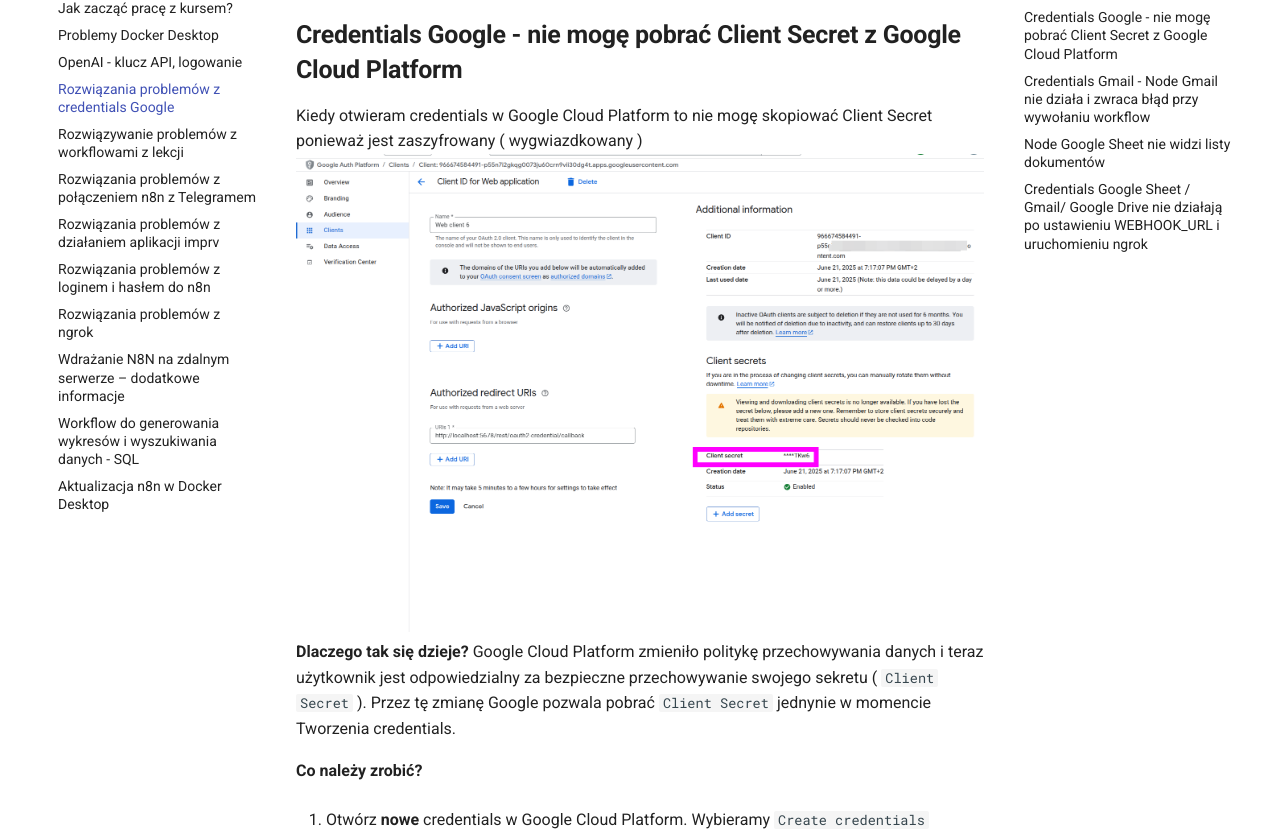
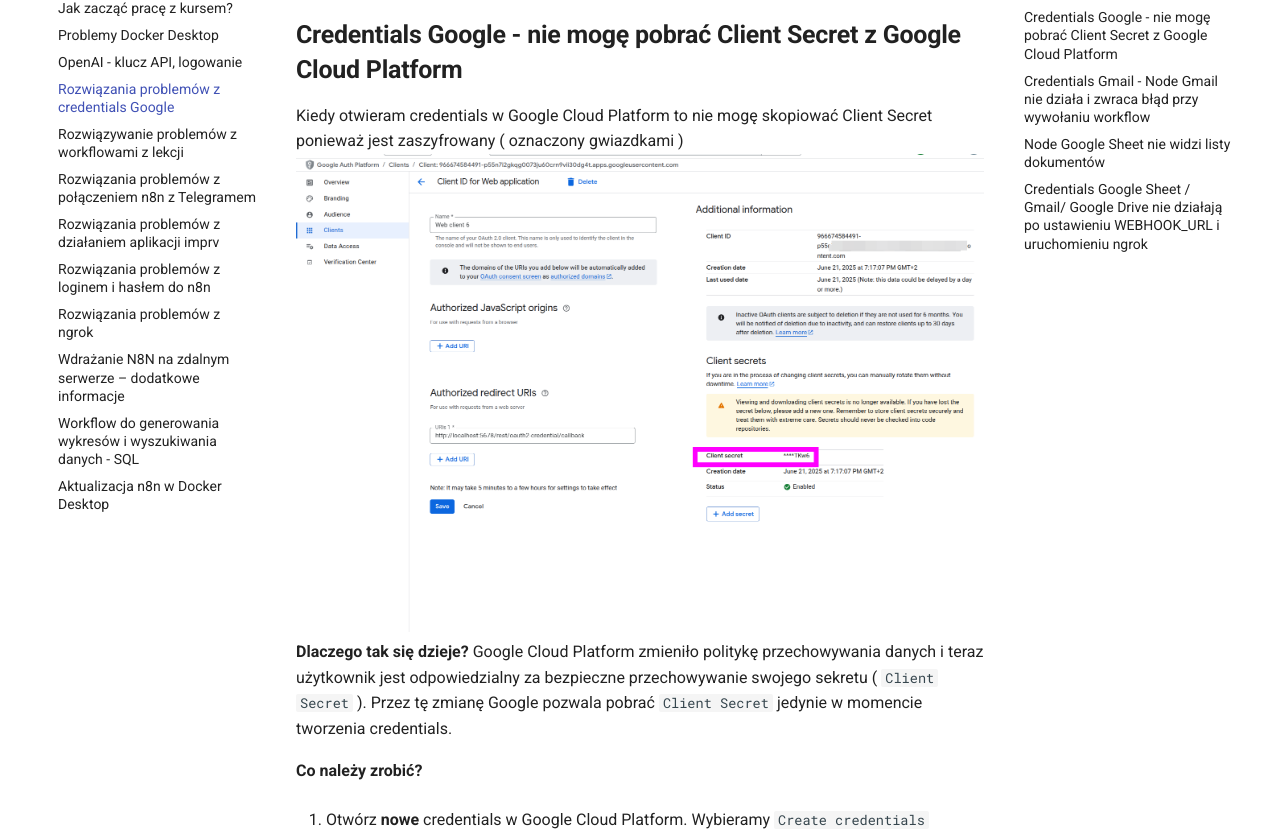
Before and after one commit to imprv-ai/agenci-ai-faq, an MkDocs documentation site: the page built from docs/pages/04_credentiale_credentials_problems.md, in a window 1280 px wide and 1400 px high, scrolled down 962 px. Shown: the part 154-985 px from the top of the window. Built offline with MkDocs 1.6.1 and Material for MkDocs 9.7.7, drawn with Linux system fonts in a browser that asks for light colours; comment, search, counter and statistics services are not loaded; some of the changed text lies outside the part shown.

Commit message:
fix typos

```diff
--- a/docs/pages/04_credentiale_credentials_problems.md
+++ b/docs/pages/04_credentiale_credentials_problems.md
@@ -21,10 +21,10 @@
 
 
 ## **Credentials Google - nie mogę pobrać Client Secret z Google Cloud Platform**
-Kiedy otwieram credentials w Google Cloud Platform to nie mogę skopiować Client Secret ponieważ jest zaszyfrowany ( wygwiazdkowany )
+Kiedy otwieram credentials w Google Cloud Platform to nie mogę skopiować Client Secret ponieważ jest zaszyfrowany ( oznaczony gwiazdkami )
    ![](assets/google_cloud__credentials__secrets_0.png)
 **Dlaczego tak się dzieje?**
-Google Cloud Platform zmieniło politykę przechowywania danych i teraz użytkownik jest odpowiedzialny za bezpieczne przechowywanie swojego sekretu ( `Client Secret` ). Przez tę zmianę Google pozwala pobrać `Client Secret` jednynie w momencie Tworzenia credentials.
+Google Cloud Platform zmieniło politykę przechowywania danych i teraz użytkownik jest odpowiedzialny za bezpieczne przechowywanie swojego sekretu ( `Client Secret` ). Przez tę zmianę Google pozwala pobrać `Client Secret` jedynie w momencie tworzenia credentials.
 
 **Co należy zrobić?**
 
```
Also changed, not shown: other parts of docs/pages/04_credentiale_credentials_problems.md (+1 -1 lines).
